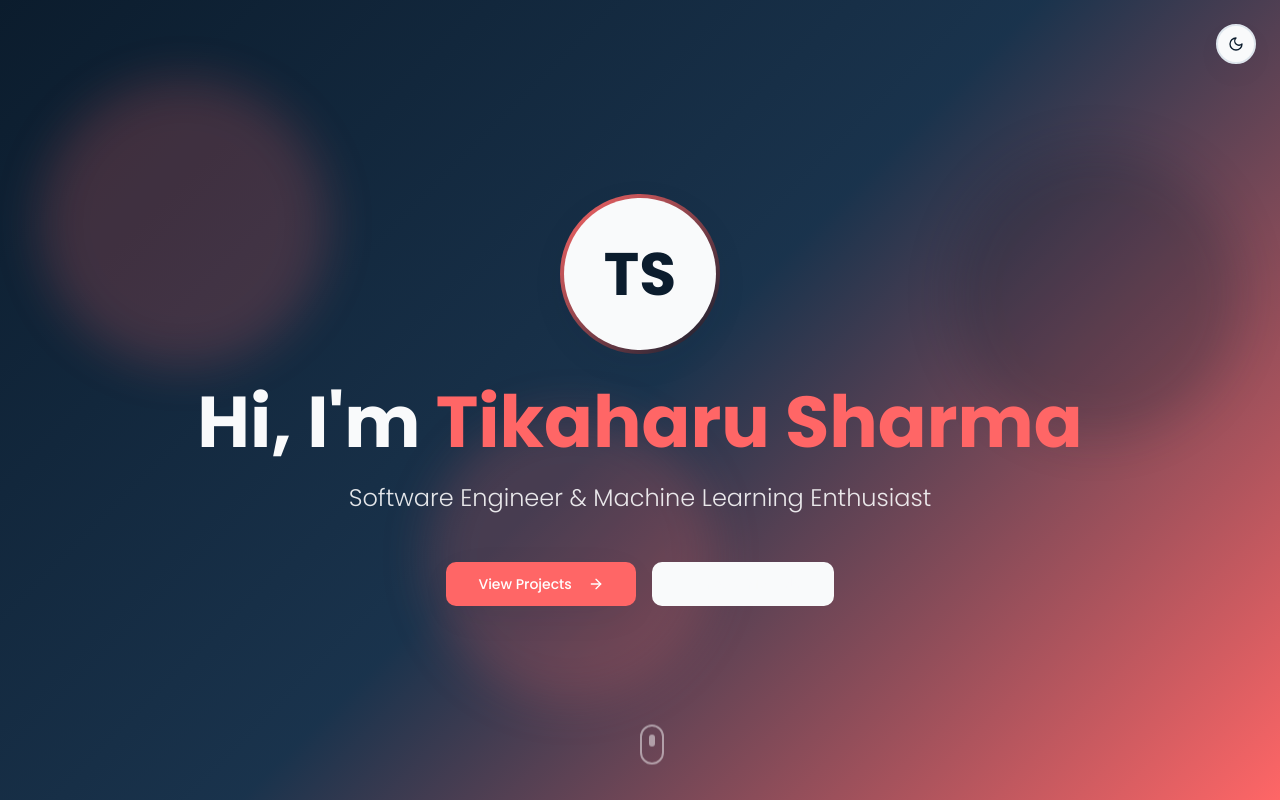
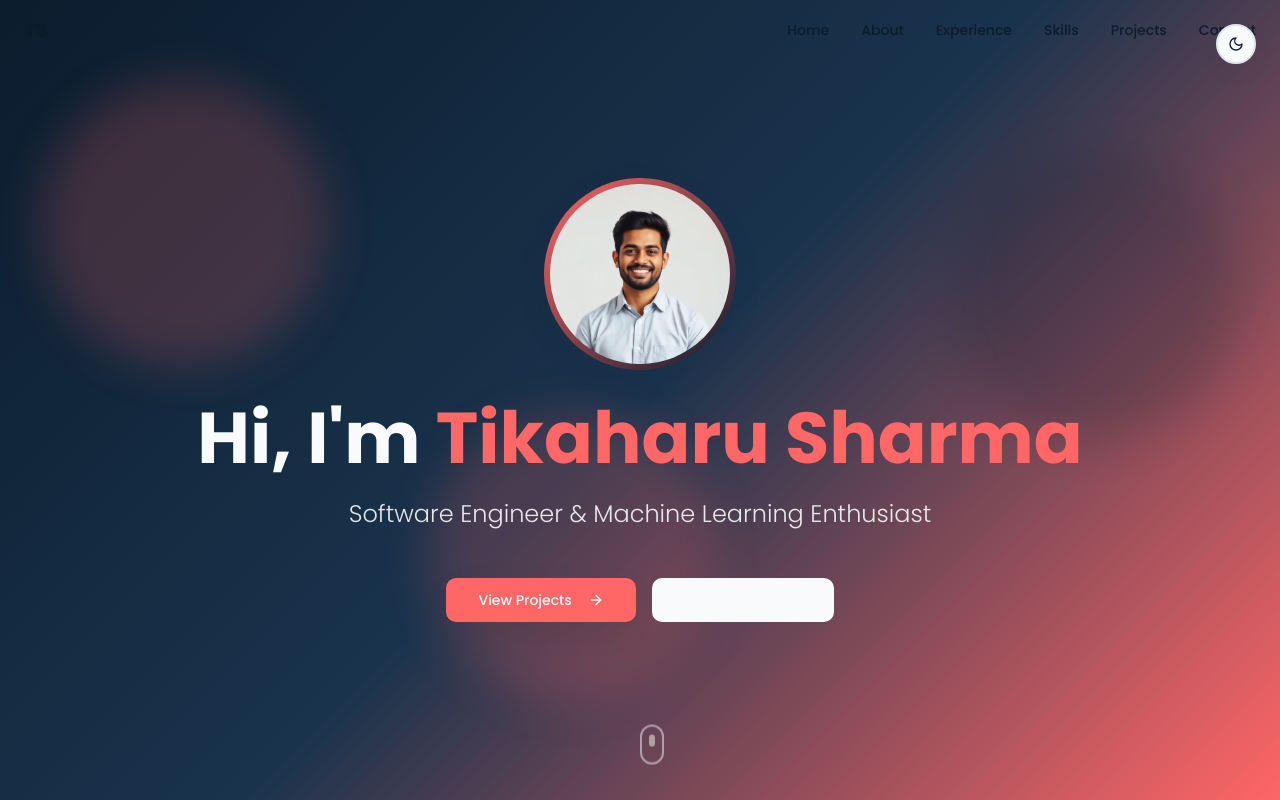
Before and after one commit to tilak-13/tikaharu-portfolio-ufl, a React (Vite) app: page / in a window 1280 px wide. Shown: the top 800 px of the page. Built offline with nearby package versions, Linux system fonts and the light colour scheme; the HTML template or start-up script is replaced by a standard one.

Commit message:
Refactor Hero Section

```diff
--- a/src/components/About.tsx
+++ b/src/components/About.tsx
@@ -17,7 +17,7 @@ const About = () => {
   ];
 
   return (
-    <section id="about" className="py-20 bg-background">
+    <section id="about" className="py-20 px-6 bg-background">
       <div className="container mx-auto px-6">
         <div className="max-w-4xl mx-auto">
           <h2 className="text-4xl md:text-5xl font-bold text-center mb-12 text-foreground">
--- a/src/components/Contact.tsx
+++ b/src/components/Contact.tsx
@@ -51,7 +51,7 @@ const Contact = () => {
   ];
 
   return (
-    <section id="contact" className="py-20 bg-background">
+    <section id="contact" className="py-20 px-6 bg-background">
       <div className="container mx-auto px-6">
         <div className="max-w-4xl mx-auto">
           <h2 className="text-4xl md:text-5xl font-bold text-center mb-12 text-foreground">
--- a/src/components/Experience.tsx
+++ b/src/components/Experience.tsx
@@ -17,7 +17,7 @@ const Experience = () => {
   ];
 
   return (
-    <section id="experience" className="py-20 bg-muted/30">
+    <section id="experience" className="py-20 px-6 bg-muted/30">
       <div className="container mx-auto px-6">
         <div className="max-w-4xl mx-auto">
           <h2 className="text-4xl md:text-5xl font-bold text-center mb-12 text-foreground">
--- a/src/components/Hero.tsx
+++ b/src/components/Hero.tsx
@@ -1,5 +1,6 @@
 import { Button } from "@/components/ui/button";
 import { ArrowRight, Download } from "lucide-react";
+import profilePicture from "@/assets/profile-picture.jpg";
 
 const Hero = () => {
   const scrollToSection = (id: string) => {
@@ -8,7 +9,7 @@ const Hero = () => {
   };
 
   return (
-    <section className="relative min-h-screen flex items-center justify-center gradient-hero overflow-hidden">
+    <section id="hero" className="relative min-h-screen flex items-center justify-center gradient-hero overflow-hidden">
       {/* Animated background elements */}
       <div className="absolute inset-0 opacity-20">
         <div className="absolute top-20 left-10 w-72 h-72 bg-accent rounded-full mix-blend-multiply filter blur-xl animate-float"></div>
@@ -20,10 +21,12 @@ const Hero = () => {
         <div className="max-w-4xl mx-auto text-center">
           {/* Profile Image */}
           <div className="mb-8 animate-slide-up">
-            <div className="w-40 h-40 mx-auto rounded-full bg-gradient-to-br from-accent to-primary p-1 shadow-elegant">
-              <div className="w-full h-full rounded-full bg-background flex items-center justify-center text-6xl font-bold text-primary">
-                TS
-              </div>
+            <div className="w-48 h-48 mx-auto rounded-full bg-gradient-to-br from-accent to-primary p-1.5 shadow-elegant">
+              <img
+                src={profilePicture}
+                alt="Tikaharu Sharma - Software Engineer"
+                className="w-full h-full rounded-full object-cover"
+              />
             </div>
           </div>
 
--- /dev/null
+++ b/src/components/Navbar.tsx
@@ -0,0 +1,93 @@
+import { useState, useEffect } from "react";
+import { Menu, X } from "lucide-react";
+
+const Navbar = () => {
+  const [isScrolled, setIsScrolled] = useState(false);
+  const [isMobileMenuOpen, setIsMobileMenuOpen] = useState(false);
+
+  useEffect(() => {
+    const handleScroll = () => {
+      setIsScrolled(window.scrollY > 50);
+    };
+    window.addEventListener("scroll", handleScroll);
+    return () => window.removeEventListener("scroll", handleScroll);
+  }, []);
+
+  const scrollToSection = (id: string) => {
+    const element = document.getElementById(id);
+    element?.scrollIntoView({ behavior: "smooth" });
+    setIsMobileMenuOpen(false);
+  };
+
+  const navLinks = [
+    { name: "Home", id: "hero" },
+    { name: "About", id: "about" },
+    { name: "Experience", id: "experience" },
+    { name: "Skills", id: "skills" },
+    { name: "Projects", id: "projects" },
+    { name: "Contact", id: "contact" },
+  ];
+
+  return (
+    <nav
+      className={`fixed top-0 left-0 right-0 z-50 transition-all duration-300 ${
+        isScrolled
+          ? "bg-background/95 backdrop-blur-md shadow-md"
+          : "bg-transparent"
+      }`}
+    >
+      <div className="container mx-auto px-6 py-4">
+        <div className="flex items-center justify-between">
+          {/* Logo/Name */}
+          <button
+            onClick={() => scrollToSection("hero")}
+            className="text-xl font-bold text-primary hover:text-accent transition-colors"
+          >
+            TS
+          </button>
+
+          {/* Desktop Navigation */}
+          <div className="hidden md:flex items-center gap-8">
+            {navLinks.map((link) => (
+              <button
+                key={link.id}
+                onClick={() => scrollToSection(link.id)}
+                className="text-sm font-medium text-foreground hover:text-accent transition-colors relative group"
+              >
+                {link.name}
+                <span className="absolute -bottom-1 left-0 w-0 h-0.5 bg-accent transition-all duration-300 group-hover:w-full"></span>
+              </button>
+            ))}
+          </div>
+
+          {/* Mobile Menu Button */}
+          <button
+            className="md:hidden text-foreground"
+            onClick={() => setIsMobileMenuOpen(!isMobileMenuOpen)}
+          >
+            {isMobileMenuOpen ? <X size={24} /> : <Menu size={24} />}
+          </button>
+        </div>
+
+        {/* Mobile Navigation */}
+        {isMobileMenuOpen && (
+          <div className="md:hidden mt-4 pb-4 animate-fade-in">
+            <div className="flex flex-col gap-4">
+              {navLinks.map((link) => (
+                <button
+                  key={link.id}
+                  onClick={() => scrollToSection(link.id)}
+                  className="text-sm font-medium text-foreground hover:text-accent transition-colors text-left"
+                >
+                  {link.name}
+                </button>
+              ))}
+            </div>
+          </div>
+        )}
+      </div>
+    </nav>
+  );
+};
+
+export default Navbar;
--- a/src/components/Projects.tsx
+++ b/src/components/Projects.tsx
@@ -30,7 +30,7 @@ const Projects = () => {
   ];
 
   return (
-    <section id="projects" className="py-20 bg-muted/30">
+    <section id="projects" className="py-20 px-6 bg-muted/30">
       <div className="container mx-auto px-6">
         <div className="max-w-6xl mx-auto">
           <h2 className="text-4xl md:text-5xl font-bold text-center mb-12 text-foreground">
--- a/src/components/Skills.tsx
+++ b/src/components/Skills.tsx
@@ -25,7 +25,7 @@ const Skills = () => {
   ];
 
   return (
-    <section id="skills" className="py-20 bg-background">
+    <section id="skills" className="py-20 px-6 bg-background">
       <div className="container mx-auto px-6">
         <div className="max-w-6xl mx-auto">
           <h2 className="text-4xl md:text-5xl font-bold text-center mb-12 text-foreground">
--- a/src/pages/Index.tsx
+++ b/src/pages/Index.tsx
@@ -1,3 +1,4 @@
+import Navbar from "@/components/Navbar";
 import Hero from "@/components/Hero";
 import About from "@/components/About";
 import Experience from "@/components/Experience";
@@ -10,6 +11,7 @@ import ThemeToggle from "@/components/ThemeToggle";
 const Index = () => {
   return (
     <main className="min-h-screen">
+      <Navbar />
       <ThemeToggle />
       <Hero />
       <About />
```
Also changed, not shown: src/assets/profile-picture.jpg (added).
